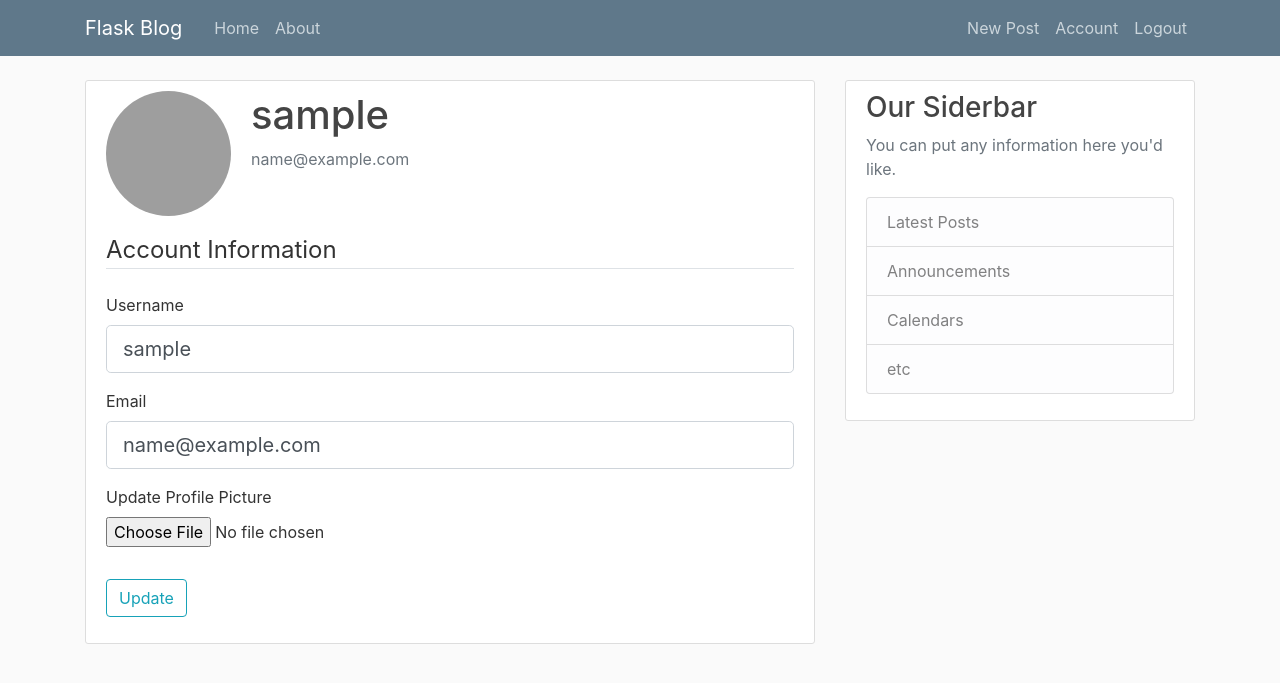
After one commit to jaridley/BlogProject, a Flask app: page /account in a window 1280 px wide. The commit adds this page. Shown: the top 683 px of the page. Run offline with Flask 2, Linux system fonts and the light colour scheme; the visitor is signed in with stand-in values (Sample User, id 1); data comes from the database, SQL or seed files in the repository; some libraries are stand-ins or nearby versions; grey boxes are pictures that could not be loaded.

```diff
--- a/flaskblog/forms.py
+++ b/flaskblog/forms.py
@@ -1,6 +1,9 @@
 from flask_wtf import FlaskForm
-from wtforms import StringField, PasswordField, SubmitField, BooleanField
-from wtforms.validators import DataRequired, Length, Email, EqualTo
+from flask_wtf.file import FileField, FileAllowed
+from flask_login import current_user
+from wtforms import StringField, PasswordField, SubmitField, BooleanField, TextAreaField
+from wtforms.validators import DataRequired, Length, Email, EqualTo, ValidationError
+from flaskblog.models import User
 
 
 class RegistrationForm(FlaskForm):
@@ -10,9 +13,44 @@ class RegistrationForm(FlaskForm):
     confirm_password = PasswordField('Confirm Password', validators=[DataRequired(), EqualTo('password')])
     submit = SubmitField('Sign Up')
 
+    def validate_username(self, username):
+        user = User.query.filter_by(username=username.data).first()
+        if user:
+            raise ValidationError('That username is already taken.')
+
+    def validate_email(self, email):
+        user = User.query.filter_by(email=email.data).first()
+        if user:
+            raise ValidationError('That email is already taken.')
+
 
 class LoginForm(FlaskForm):
     email = StringField('Email', validators=[DataRequired(), Email()])
     password = PasswordField('Password', validators=[DataRequired()])
     remember = BooleanField('Remember Me')
     submit = SubmitField('Login')
+
+
+class UpdateAccountForm(FlaskForm):
+    username = StringField('Username', validators=[DataRequired(), Length(min=2, max=20)])
+    email = StringField('Email', validators=[DataRequired(), Email()])
+    picture = FileField('Update Profile Picture', validators=[FileAllowed(['jpg', 'jpeg', 'png'])])
+    submit = SubmitField('Update')
+
+    def validate_username(self, username):
+        if username.data != current_user.username:
+            user = User.query.filter_by(username=username.data).first()
+            if user:
+                raise ValidationError('That username is already taken.')
+
+    def validate_email(self, email):
+        if email.data != current_user.email:
+            user = User.query.filter_by(email=email.data).first()
+            if user:
+                raise ValidationError('That email is already taken.')
+
+
+class PostForm(FlaskForm):
+    title = StringField('Title', validators=[DataRequired()])
+    content = TextAreaField('Content', validators=[DataRequired()])
+    submit = SubmitField('Post')
--- a/flaskblog/routes.py
+++ b/flaskblog/routes.py
@@ -1,29 +1,17 @@
-from flask import render_template, url_for, flash, redirect
+import os
+import secrets
+from PIL import Image
+from flask import render_template, url_for, flash, redirect, request, abort
 from flaskblog import app, db, bcrypt
-from flaskblog.forms import RegistrationForm, LoginForm
+from flaskblog.forms import RegistrationForm, LoginForm, UpdateAccountForm, PostForm
 from flaskblog.models import User, Post
-
-
-posts = [
-    {
-        'author': 'Corey Schaffer',
-        'title': 'Blog Post 1',
-        'content': 'First post content',
-        'date_posted': 'April 20, 2018'
-    },
-    {
-        'author': 'Jane Doe',
-        'title': 'Blog Post 2',
-        'content': 'Second post content',
-        'date_posted': 'April 21, 2018'
-    },
-]
+from flask_login import login_user, current_user, logout_user, login_required
 
 
 @app.route('/')
 @app.route('/home')
 def home():
-
+    posts = Post.query.all()
     return render_template('home.html', posts=posts)
 
 
@@ -35,6 +23,8 @@ def about():
 
 @app.route('/register', methods=['GET', 'POST'])
 def register():
+    if current_user.is_authenticated:
+        return redirect(url_for('home'))
     form = RegistrationForm()
     if form.validate_on_submit():
         hashed_password = bcrypt.generate_password_hash(form.password.data).decode('utf-8')
@@ -48,11 +38,104 @@ def register():
 
 @app.route('/login', methods=['GET', 'POST'])
 def login():
+    if current_user.is_authenticated:
+        return redirect(url_for('home'))
     form = LoginForm()
     if form.validate_on_submit():
-        if form.email.data == 'admin@blog.com' and form.password.data == 'password':
-            flash('You have been logged in!', 'success')
-            return redirect(url_for('home'))
+        user = User.query.filter_by(email=form.email.data).first()
+        if user and bcrypt.check_password_hash(user.password, form.password.data):
+            login_user(user, remember=form.remember.data)
+            next_page = request.args.get('next')
+            return redirect(next_page) if next_page else redirect(url_for('home'))
         else:
-            flash('Login Unsuccessful, check username and password', 'danger')
+            flash('Login Unsuccessful, check email and password', 'danger')
     return render_template('login.html', title='Login', form=form)
+
+
+@app.route('/logout')
+def logout():
+    logout_user()
+    return redirect(url_for('home'))
+
+
+def save_picture(form_picture):
+    random_hex = secrets.token_hex(8)
+    _, f_ext = os.path.splitext(form_picture.filename)
+    picture_fn = random_hex + f_ext
+    picture_path = os.path.join(app.root_path, 'static/profile_pics', picture_fn)
+    output_size = (125, 125)
+    i = Image.open(form_picture)
+    i.thumbnail(output_size)
+    i.save(picture_path)
+
+    return picture_fn
+
+
+@app.route('/account', methods=['GET', 'POST'])
+@login_required
+def account():
+    form = UpdateAccountForm()
+    if form.validate_on_submit():
+        if form.picture.data:
+            picture_file = save_picture(form.picture.data)
+            current_user.image_file = picture_file
+        current_user.username = form.username.data
+        current_user.email = form.email.data
+        db.session.commit()
+        flash('Your account has been updated!', 'success')
+        return redirect(url_for('account'))
+    elif request.method == 'GET':
+        form.username.data = current_user.username
+        form.email.data = current_user.email
+    image_file = url_for('static', filename='profile_pics/' + current_user.image_file)
+    return render_template('account.html', title='Account', image_file=image_file, form=form)
+
+
+@app.route('/post/new', methods=['GET', 'POST'])
+@login_required
+def new_post():
+    form = PostForm()
+    if form.validate_on_submit():
+        post = Post(title=form.title.data, content=form.content.data, author=current_user)
+        db.session.add(post)
+        db.session.commit()
+        flash('Your post has been created!', 'success')
+        return redirect(url_for('home'))
+    return render_template('create_post.html', title='New Post', form=form, legend='New Post')
+
+
+@app.route('/post/<int:post_id>')
+def post(post_id):
+    post = Post.query.get_or_404(post_id)
+    return render_template('post.html', title=post.title, post=post)
+
+
+@app.route('/post/<int:post_id>/update', methods=['GET', 'POST'])
+@login_required
+def update_post(post_id):
+    post = Post.query.get_or_404(post_id)
+    if post.author != current_user:
+        abort(403)
+    form = PostForm()
+    if form.validate_on_submit():
+        post.title = form.title.data
+        post.content = form.content.data
+        db.session.commit()
+        flash('Your post has been updated', 'success')
+        return redirect(url_for('post', post_id=post.id))
+    elif request.method == 'GET':
+        form.title.data = post.title
+        form.content.data = post.content
+    return render_template('create_post.html', title='Update Post', form=form, legend='Update Post')
+
+
+@app.route('/post/<int:post_id>/delete', methods=['POST'])
+@login_required
+def delete_post(post_id):
+    post = Post.query.get_or_404(post_id)
+    if post.author != current_user:
+        abort(403)
+    db.session.delete(post)
+    db.session.commit()
+    flash('Your post has been deleted', 'success')
+    return redirect(url_for('home'))
--- /dev/null
+++ b/flaskblog/templates/account.html
@@ -0,0 +1,58 @@
+{% extends "layout.html" %}
+{% block content %}
+<div class="content-section" xmlns="http://www.w3.org/1999/html">
+        <div class="media">
+            <img class="rounded-circle account-img" src="{{ image_file }}">
+            <div class="media-body">
+                <h2 class="account-heading">{{ current_user.username }}</h2>
+                <p class="text-secondary">{{ current_user.email }}</p>
+            </div>
+        </div>
+            <form method="post" action="" enctype="multipart/form-data">
+                {{ form.hidden_tag() }}
+                <fieldset class="form-group">
+                    <legend class="border-bottom mb-4">Account Information</legend>
+                    <div class="form-group">
+                        {{ form.username.label(class="form-control-label") }}
+
+                        {% if form.username.errors %}
+                            {{ form.username(class="form-control form-control-lg is-invalid") }}
+                            <div class="invalid-feedback">
+                                {% for errors in form.username.errors %}
+                                    <span>{{ error }}</span>
+                                {% endfor %}
+                            </div>
+                        {% else %}
+                            {{ form.username(class="form-control form-control-lg") }}
+                        {% endif %}
+                    </div>
+                    <div class="form-group">
+                        {{ form.email.label(class="form-control-label") }}
+
+                        {% if form.email.errors %}
+                            {{ form.email(class="form-control form-control-lg is-invalid") }}
+                            <div class="invalid-feedback">
+                                {% for errors in form.email.errors %}
+                                    <span>{{ error }}</span>
+                                {% endfor %}
+                            </div>
+                        {% else %}
+                            {{ form.email(class="form-control form-control-lg") }}
+                        {% endif %}
+                    </div>
+                    <div class="form-group">
+                        {{ form.picture.label() }}
+                        {{ form.picture(class="form-control-file") }}
+                        {% if form.picture.errors %}
+                            {% for error in form.picture.errors %}
+                                <span class="text-danger">{{ error }}</span></br>
+                            {% endfor %}
+                        {% endif %}
+                    </div>
+                </fieldset>
+                <div class="form-group">
+                    {{ form.submit(class="btn btn-outline-info") }}
+                </div>
+            </form>
+        </div>
+{% endblock content %}
--- a/flaskblog/templates/layout.html
+++ b/flaskblog/templates/layout.html
@@ -3,8 +3,8 @@
 <head>
     <meta charset="utf-8">
     <meta name="viewport" content="width=device-width, initial-scale=1">
-    <link href="https://cdn.jsdelivr.net/npm/bootstrap@5.2.3/dist/css/bootstrap.min.css" rel="stylesheet" integrity="sha384-rbsA2VBKQhggwzxH7pPCaAqO46MgnOM80zW1RWuH61DGLwZJEdK2Kadq2F9CUG65" crossorigin="anonymous">
 
+    <link rel="stylesheet" href="https://maxcdn.bootstrapcdn.com/bootstrap/4.0.0/css/bootstrap.min.css" integrity="sha384-Gn5384xqQ1aoWXA+058RXPxPg6fy4IWvTNh0E263XmFcJlSAwiGgFAW/dAiS6JXm" crossorigin="anonymous">
     <link rel="stylesheet" type="text/css" href="{{ url_for('static', filename='main.css') }}">
 
     {% if title %}
@@ -16,20 +16,26 @@
 <body>
     <header class="site-header">
         <nav class="navbar navbar-expand-md navbar-dark bg-steel fixed-top">
-            <div class="container-fluid">
+            <div class="container">
                 <a class="navbar-brand mr-4" href="/">Flask Blog</a>
                 <button class="navbar-toggler" type="button" data-bs-toggle="collapse" data-bs-target="#navbarNavAltMarkup" aria-controls="navbarNavAltMarkup" aria-expanded="false" aria-label="Toggle navigation">
                     <span class="navbar-toggler-icon"></span>
                 </button>
-                <div class="collapse navbar-collapse" id="navbarNavAltMarkup">
+                <div class="collapse navbar-collapse" id="navbarToggle">
                     <div class="navbar-nav mr-auto">
                         <a class="nav-item nav-link" href="{{ url_for('home') }}">Home</a>
                         <a class="nav-item nav-link" href="{{ url_for('about') }}">About</a>
                     </div>
 
                     <div class="navbar-nav">
-                        <a class="nav-item nav-link" href="{{ url_for('login') }}">Login</a>
-                        <a class="nav-item nav-link" href="{{ url_for('register') }}">Register</a>
+                        {% if current_user.is_authenticated %}
+                            <a class="nav-item nav-link" href="{{ url_for('new_post') }}">New Post</a>
+                            <a class="nav-item nav-link" href="{{ url_for('account') }}">Account</a>
+                            <a class="nav-item nav-link" href="{{ url_for('logout') }}">Logout</a>
+                        {% else %}
+                            <a class="nav-item nav-link" href="{{ url_for('login') }}">Login</a>
+                            <a class="nav-item nav-link" href="{{ url_for('register') }}">Register</a>
+                        {% endif %}
                     </div>
                 </div>
             </div>
@@ -41,7 +47,7 @@
                 {% with messages = get_flashed_messages(with_categories=true) %}
                    {% if messages %}
                      {% for category, message in messages %}
-                       <div class="alert-alert-{{ category }}">
+                       <div class="alert alert-{{ category }}">
                            {{ message }}
                        </div>
                      {% endfor %}
@@ -53,11 +59,11 @@
                 <div class="content-section">
                     <h3>Our Siderbar</h3>
                     <p class="text-muted">You can put any information here you'd like.
-                        <ul>
-                            <li>Latest Posts</li>
-                            <li>Announcements</li>
-                            <li>Calendars</li>
-                            <li>etc</li>
+                        <ul class="list-group">
+                            <li class="list-group-item list-group-item-light">Latest Posts</li>
+                            <li class="list-group-item list-group-item-light">Announcements</li>
+                            <li class="list-group-item list-group-item-light">Calendars</li>
+                            <li class="list-group-item list-group-item-light">etc</li>
                         </ul>
                     </p>
                 </div>
@@ -65,8 +71,16 @@
         </div>
     </main>
 
+    <!-- Optional JavaScript -->
+    <!-- jQuery first, then Popper.js, then Bootstrap JS -->
+    <script src="https://code.jquery.com/jquery-3.2.1.slim.min.js" integrity="sha384-KJ3o2DKtIkvYIK3UENzmM7KCkRr/rE9/Qpg6aAZGJwFDMVNA/GpGFF93hXpG5KkN" crossorigin="anonymous"></script>
+    <script src="https://cdnjs.cloudflare.com/ajax/libs/popper.js/1.12.9/umd/popper.min.js" integrity="sha384-ApNbgh9B+Y1QKtv3Rn7W3mgPxhU9K/ScQsAP7hUibX39j7fakFPskvXusvfa0b4Q" crossorigin="anonymous"></script>
+    <script src="https://maxcdn.bootstrapcdn.com/bootstrap/4.0.0/js/bootstrap.min.js" integrity="sha384-JZR6Spejh4U02d8jOt6vLEHfe/JQGiRRSQQxSfFWpi1MquVdAyjUar5+76PVCmYl" crossorigin="anonymous"></script>
+
+    <!--
     <script src="https://cdn.jsdelivr.net/npm/bootstrap@5.2.3/dist/js/bootstrap.bundle.min.js" integrity="sha384-kenU1KFdBIe4zVF0s0G1M5b4hcpxyD9F7jL+jjXkk+Q2h455rYXK/7HAuoJl+0I4" crossorigin="anonymous"></script>
     <script src="https://cdn.jsdelivr.net/npm/@popperjs/core@2.11.6/dist/umd/popper.min.js" integrity="sha384-oBqDVmMz9ATKxIep9tiCxS/Z9fNfEXiDAYTujMAeBAsjFuCZSmKbSSUnQlmh/jp3" crossorigin="anonymous"></script>
     <script src="https://cdn.jsdelivr.net/npm/bootstrap@5.2.3/dist/js/bootstrap.min.js" integrity="sha384-cuYeSxntonz0PPNlHhBs68uyIAVpIIOZZ5JqeqvYYIcEL727kskC66kF92t6Xl2V" crossorigin="anonymous"></script>
+    -->
 </body>
 </html>
--- a/flaskblog/templates/login.html
+++ b/flaskblog/templates/login.html
@@ -23,7 +23,7 @@
                     {% if form.password.errors %}
                         {{ form.password(class="form-control form-control-lg is-invalid") }}
                         <div class="invalid-feedback">
-                            {% for errors in form.email.errors %}
+                            {% for errors in form.password.errors %}
                                 <span>{{ error }}</span>
                             {% endfor %}
                         </div>
```
Also changed, not shown: flaskblog/__init__.py (+6 -1 lines), flaskblog/models.py (+9 -6 lines), flaskblog/templates/create_post.html (added, +49 -0 lines), flaskblog/templates/home.html (+4 -3 lines), flaskblog/templates/post.html (added, +48 -0 lines).
